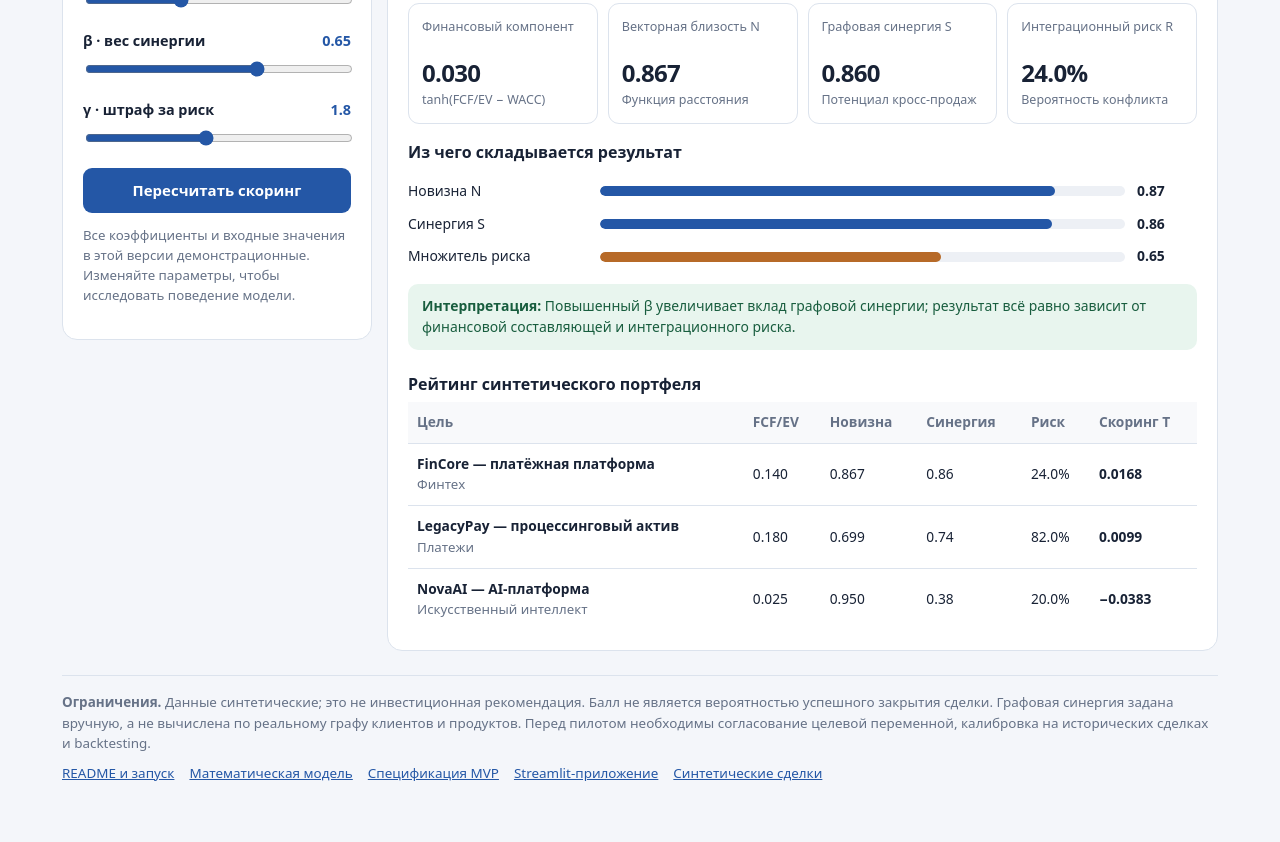
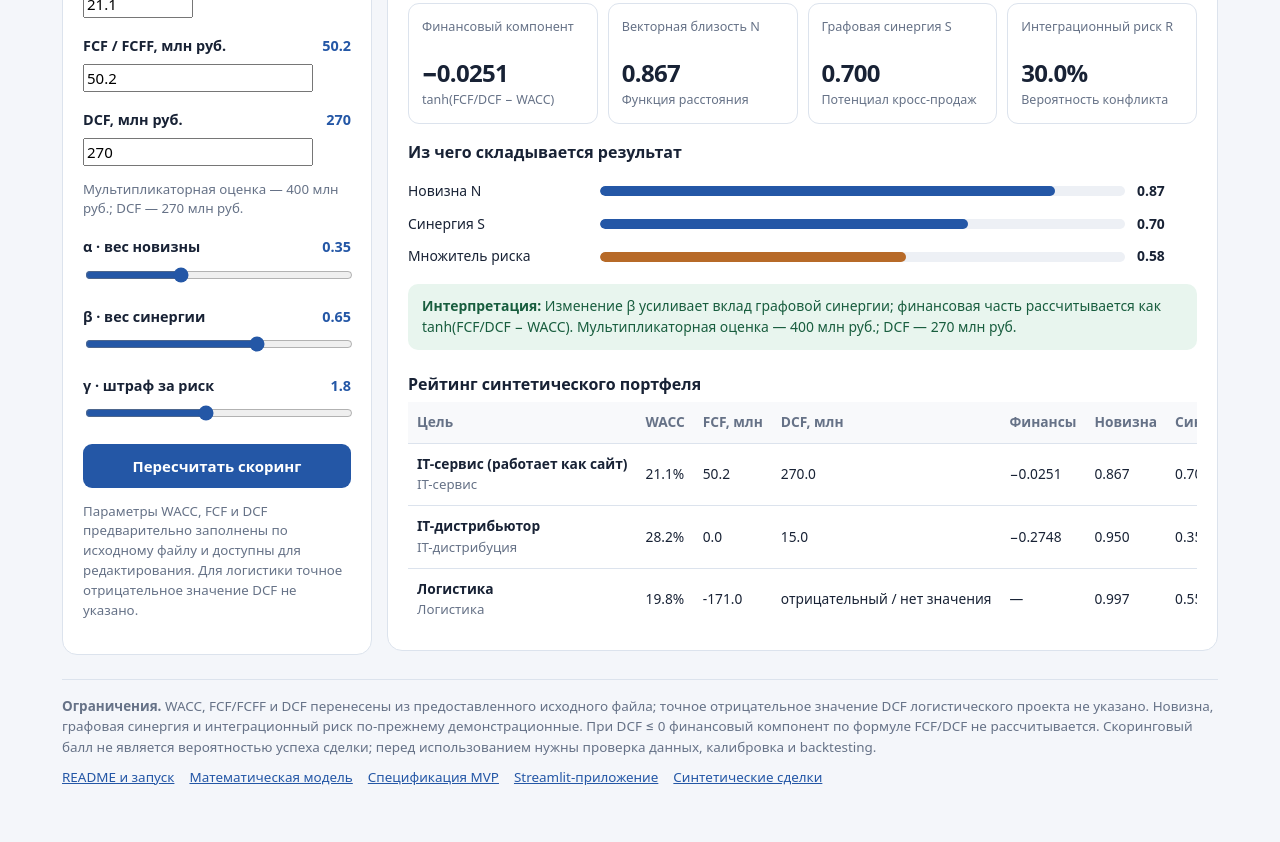
Before and after one commit to avladova/M-A-ranking, a plain HTML site: page index.html in a window 1280 px wide. Shown: the part 609-1451 px from the top of the page. Drawn offline with Linux system fonts and the light colour scheme.

Commit message:
Add editable real WACC FCF DCF inputs for three M&A projects

```diff
--- a/index.html
+++ b/index.html
@@ -2,7 +2,7 @@
 <html lang="ru">
 <head>
 <meta charset="utf-8"><meta name="viewport" content="width=device-width, initial-scale=1">
-<meta name="description" content="Интерактивная демонстрация векторного M&A-скоринга: финансовый компонент, новизна, синергия и интеграционный риск.">
+<meta name="description" content="Интерактивная модель M&A: реальные параметры WACC, FCF и DCF для трёх бизнес-проектов.">
 <title>M&A Vector Scoring — интерактивный MVP</title>
 <style>
 :root{--bg:#f4f6fa;--paper:#fff;--ink:#182235;--muted:#667287;--line:#dce3ed;--blue:#2457a6;--bluebg:#eaf1ff;--green:#176b48;--greenbg:#e8f5ee;--amber:#8b5b0b;--amberbg:#fff3d9;--red:#9f3434;--redbg:#fff0ef}
@@ -10,9 +10,9 @@
 </style>
 </head>
 <body><main class="wrap">
-<div class="head"><div class="eyebrow">Газпромбанк.Тех · Финтех.Наука</div><span class="pill">MVP · синтетические данные</span></div>
+<div class="head"><div class="eyebrow">Газпромбанк.Тех · Финтех.Наука</div><span class="pill">MVP · параметры из исходного файла</span></div>
 <h1>Векторный скоринг M&amp;A-сделок</h1>
-<p class="lead">Интерактивная проверка математической модели: финансовая составляющая, векторная новизна, графовая синергия и экспоненциальный штраф за интеграционный риск. Выберите сценарий и посмотрите, как меняется рейтинг.</p>
+<p class="lead">Интерактивная проверка модели на трёх реальных бизнес-кейсах из исходного файла. Выберите проект, изменяйте WACC, FCF и DCF, а также стратегические коэффициенты α, β и γ. Все денежные значения вводятся в млн руб.</p>
 <div class="scenarios" role="group" aria-label="Выберите сценарий">
 <button class="scenario active" data-s="bolt" aria-pressed="true"><span class="n">СЦЕНАРИЙ 01</span><strong>Bolt-on: синергия</strong><small>Расширение клиентской базы и потенциал кросс-продаж.</small></button>
 <button class="scenario" data-s="venture" aria-pressed="false"><span class="n">СЦЕНАРИЙ 02</span><strong>Венчурная технология</strong><small>Приоритет новизны и технологического потенциала.</small></button>
@@ -23,19 +23,22 @@
 <aside class="panel">
 <h2>Параметры расчёта</h2>
 <div class="field"><label for="deal">Цель M&amp;A</label><select id="deal"><option value="A">FinCore — платёжная платформа</option><option value="B">NovaAI — AI-платформа</option><option value="C">LegacyPay — процессинговый актив</option></select></div>
+<div class="field"><label for="wacc">WACC, % <output id="waccOut">—</output></label><input id="wacc" type="number" min="0" max="100" step="0.1" value="21.1"></div>
+<div class="field"><label for="fcf">FCF / FCFF, млн руб. <output id="fcfOut">—</output></label><input id="fcf" type="number" step="0.1" value="50.2"></div>
+<div class="field"><label for="dcf">DCF, млн руб. <output id="dcfOut">—</output></label><input id="dcf" type="number" step="0.1" value="270"><p class="hint" id="dcfNote">DCF — оценка стоимости по дисконтированным денежным потокам.</p></div>
 <div class="field"><label for="alpha">α · вес новизны <output id="alphaOut">0.45</output></label><input id="alpha" type="range" min="0" max="1" step=".05" value=".45"></div>
 <div class="field"><label for="beta">β · вес синергии <output id="betaOut">0.55</output></label><input id="beta" type="range" min="0" max="1" step=".05" value=".55"></div>
 <div class="field"><label for="gamma">γ · штраф за риск <output id="gammaOut">1.8</output></label><input id="gamma" type="range" min="0" max="4" step=".1" value="1.8"></div>
 <div id="ddControls" class="field hide"><label for="evidence">Свидетельство Due Diligence</label><select id="evidence"><option value="it">Несовместимость критичной IT-системы</option><option value="license">Не подтверждена лицензия</option><option value="clear">Стоп-фактор не обнаружен</option></select><p class="hint">Свидетельство изменяет апостериорную вероятность конфликта по формуле Байеса.</p></div>
 <button class="btn" id="recalc">Пересчитать скоринг</button>
-<p class="hint">Все коэффициенты и входные значения в этой версии демонстрационные. Изменяйте параметры, чтобы исследовать поведение модели.</p>
+<p class="hint">Параметры WACC, FCF и DCF предварительно заполнены по исходному файлу и доступны для редактирования. Для логистики точное отрицательное значение DCF не указано.</p>
 </aside>
 <section class="panel" aria-live="polite">
 <div class="eyebrow" id="scenarioEyebrow">СЦЕНАРИЙ 01</div><h2 id="scenarioTitle">Bolt-on: синергия</h2>
 <p class="hint" id="scenarioText">Повышаем относительный вес графовой синергии.</p>
 <div class="scoreline"><div><div class="hint">Итоговый скоринговый балл T</div><div class="scorebig" id="score">—</div></div><span id="status" class="status neutral">Расчёт</span></div>
 <div class="metrics">
-<div class="metric"><div class="label">Финансовый компонент</div><div class="value" id="financial">—</div><div class="sub">tanh(FCF/EV − WACC)</div></div>
+<div class="metric"><div class="label">Финансовый компонент</div><div class="value" id="financial">—</div><div class="sub">tanh(FCF/DCF − WACC)</div></div>
 <div class="metric"><div class="label">Векторная близость N</div><div class="value" id="novelty">—</div><div class="sub">Функция расстояния</div></div>
 <div class="metric"><div class="label">Графовая синергия S</div><div class="value" id="synergy">—</div><div class="sub">Потенциал кросс-продаж</div></div>
 <div class="metric"><div class="label">Интеграционный риск R</div><div class="value" id="riskValue">—</div><div class="sub">Вероятность конфликта</div></div>
@@ -52,18 +55,18 @@
 </div>
 <div class="notice"><b>Интерпретация:</b> <span id="interpretation">Результат зависит от выбранных параметров и синтетических входных данных.</span></div>
 <h3 style="margin-top:22px">Рейтинг синтетического портфеля</h3>
-<div class="tablewrap"><table><thead><tr><th>Цель</th><th>FCF/EV</th><th>Новизна</th><th>Синергия</th><th>Риск</th><th>Скоринг T</th></tr></thead><tbody id="portfolio"></tbody></table></div>
+<div class="tablewrap"><table><thead><tr><th>Цель</th><th>WACC</th><th>FCF, млн</th><th>DCF, млн</th><th>Финансы</th><th>Новизна</th><th>Синергия</th><th>Риск</th><th>Скоринг T</th></tr></thead><tbody id="portfolio"></tbody></table></div>
 </section>
 </div>
-<footer class="foot"><b>Ограничения.</b> Данные синтетические; это не инвестиционная рекомендация. Балл не является вероятностью успешного закрытия сделки. Графовая синергия задана вручную, а не вычислена по реальному графу клиентов и продуктов. Перед пилотом необходимы согласование целевой переменной, калибровка на исторических сделках и backtesting.
+<footer class="foot"><b>Ограничения.</b> WACC, FCF/FCFF и DCF перенесены из предоставленного исходного файла; точное отрицательное значение DCF логистического проекта не указано. Новизна, графовая синергия и интеграционный риск по-прежнему демонстрационные. При DCF ≤ 0 финансовый компонент по формуле FCF/DCF не рассчитывается. Скоринговый балл не является вероятностью успеха сделки; перед использованием нужны проверка данных, калибровка и backtesting.
 <div class="links"><a href="README.md">README и запуск</a><a href="docs/model.md">Математическая модель</a><a href="docs/mvp.md">Спецификация MVP</a><a href="demo/app.py">Streamlit-приложение</a><a href="data/deals.json">Синтетические сделки</a></div>
 </footer>
 </main>
 <script>
 const deals={
- A:{id:"TARGET-A",name:"FinCore — платёжная платформа",sector:"Финтех",desc:"Платёжная инфраструктура для корпоративных клиентов; API и расчётные сервисы.",fcf:.14,wacc:.11,d:.8,sigma:1.5,synergy:.86,risk:.24,alpha:.45,beta:.55,gamma:1.8},
- B:{id:"TARGET-B",name:"NovaAI — AI-платформа",sector:"Искусственный интеллект",desc:"Технологическая платформа анализа документов и интеллектуальной автоматизации.",fcf:.025,wacc:.12,d:.45,sigma:1.4,synergy:.38,risk:.20,alpha:.8,beta:.2,gamma:1.2},
- C:{id:"TARGET-C",name:"LegacyPay — процессинговый актив",sector:"Платежи",desc:"Зрелая процессинговая платформа с большой клиентской базой и сложным технологическим контуром.",fcf:.18,wacc:.12,d:1.1,sigma:1.3,synergy:.74,risk:.82,alpha:.3,beta:.7,gamma:2.2}
+ A:{id:"PROJECT-IT-SERVICE",name:"IT-сервис (работает как сайт)",sector:"IT-сервис",desc:"FCF 50,2 млн руб.; DCF 270 млн руб.; мультипликаторная оценка 400 млн руб.",fcfMln:50.2,waccPct:21.1,dcfMln:270,d:.8,sigma:1.5,synergy:.70,risk:.30,alpha:.45,beta:.55,gamma:1.8,valuationNote:"Мультипликаторная оценка — 400 млн руб.; DCF — 270 млн руб."},
+ B:{id:"PROJECT-IT-DISTRIBUTOR",name:"IT-дистрибьютор",sector:"IT-дистрибуция",desc:"FCF 0; DCF 15 млн руб.; запрос продавца 150 млн руб.",fcfMln:0,waccPct:28.2,dcfMln:15,d:.45,sigma:1.4,synergy:.35,risk:.65,alpha:.8,beta:.2,gamma:1.2,valuationNote:"Запрос продавца — 150 млн руб.; DCF — 15 млн руб."},
+ C:{id:"PROJECT-LOGISTICS",name:"Логистика",sector:"Логистика",desc:"FCFF −171 млн руб.; DCF отрицательный (точная сумма не указана); мультипликаторная оценка 4,5 млрд руб.; долг около 4 млрд руб.",fcfMln:-171,waccPct:19.8,dcfMln:null,d:.1,sigma:1.3,synergy:.55,risk:.85,alpha:.3,beta:.7,gamma:2.2,valuationNote:"DCF отрицательный, точная сумма не указана. Мультипликаторная оценка — 4,5 млрд руб.; долг — около 4 млрд руб."}
 };
 const scenarios={
  bolt:{eyebrow:"СЦЕНАРИЙ 01",title:"Bolt-on: синергия",text:"Стратегия делает акцент на расширении клиентской базы и кросс-продажах.",deal:"A",a:.35,b:.65,g:1.8},
@@ -80,29 +83,33 @@ let current="bolt";
 const $=id=>document.getElementById(id);
 function clamp(x){return Math.max(0,Math.min(1,x))}
 function bayes(p,se,fp,pos){const n=pos?p*se:p*(1-se);const d=n+(1-p)*(pos?fp:1-fp);return d===0?p:n/d}
-function calc(d,a,b,g,r=d.risk){const f=Math.tanh(d.fcf-d.wacc);const n=Math.exp(-(d.d*d.d)/(2*d.sigma*d.sigma));const s=clamp(d.synergy);const mult=Math.exp(-g*clamp(r));return {f,n,s,r:clamp(r),mult,score:f*(a*n+b*s)*mult}}
-function fmt(x){return (x<0?"−":"")+Math.abs(x).toFixed(4)}
+function calc(d,a,b,g,r=d.risk){const f=(d.dcfMln!==null && d.dcfMln>0)?Math.tanh(d.fcfMln/d.dcfMln-d.waccPct/100):null;const n=Math.exp(-(d.d*d.d)/(2*d.sigma*d.sigma));const s=clamp(d.synergy);const mult=Math.exp(-g*clamp(r));return {f,n,s,r:clamp(r),mult,score:f===null?null:f*(a*n+b*s)*mult}}
+function fmt(x){return x===null||!Number.isFinite(x)?"—":(x<0?"−":"")+Math.abs(x).toFixed(4)}
 function pct(x){return (x*100).toFixed(1)+"%"}
+function loadDealInputs(){const d=deals[$("deal").value];$("wacc").value=d.waccPct;$("fcf").value=d.fcfMln;$("dcf").value=d.dcfMln===null?"":d.dcfMln;$("dcfNote").textContent=d.valuationNote}
+function syncDealInputs(d){d.waccPct=Number($("wacc").value);d.fcfMln=Number($("fcf").value);d.dcfMln=$("dcf").value.trim()===""?null:Number($("dcf").value);$("waccOut").textContent=d.waccPct.toFixed(1)+"%";$("fcfOut").textContent=String(d.fcfMln);$("dcfOut").textContent=d.dcfMln===null?"не задан":String(d.dcfMln)}
 function render(){
  const cfg=scenarios[current],d=deals[$("deal").value],a=+$("alpha").value,b=+$("beta").value,g=+$("gamma").value;
+ syncDealInputs(d);
  $("alphaOut").textContent=a.toFixed(2);$("betaOut").textContent=b.toFixed(2);$("gammaOut").textContent=g.toFixed(1);
  let risk=d.risk,prior=risk,post=risk,ev=null;
  const isDD=current==="dd";$("ddControls").classList.toggle("hide",!isDD);$("ddPanel").classList.toggle("hide",!isDD);
  if(isDD){ev=evidence[$("evidence").value];prior=ev.p;post=bayes(prior,ev.se,ev.fp,ev.pos);risk=post}
  const r=calc(d,a,b,g,risk);
  $("scenarioEyebrow").textContent=cfg.eyebrow;$("scenarioTitle").textContent=cfg.title;$("scenarioText").textContent=cfg.text;
- $("score").textContent=fmt(r.score);$("financial").textContent=r.f.toFixed(3);$("novelty").textContent=r.n.toFixed(3);$("synergy").textContent=r.s.toFixed(3);$("riskValue").textContent=pct(r.r);
- const st=$("status");st.className="status "+(r.score>0.02?"positive":r.score<0?"negative":"neutral");st.textContent=r.score>0.02?"Положительный модельный балл":r.score<0?"Отрицательный модельный балл":"Низкий / около нуля";
+ $("score").textContent=fmt(r.score);$("financial").textContent=fmt(r.f);$("novelty").textContent=r.n.toFixed(3);$("synergy").textContent=r.s.toFixed(3);$("riskValue").textContent=pct(r.r);
+ const st=$("status");st.className="status "+(r.score===null?"neutral":r.score>0.02?"positive":r.score<0?"negative":"neutral");st.textContent=r.score===null?"Финансовая оценка недоступна":r.score>0.02?"Положительный модельный балл":r.score<0?"Отрицательный модельный балл":"Низкий / около нуля";
  $("noveltyBar").style.width=pct(r.n);$("noveltyBarText").textContent=r.n.toFixed(2);$("synergyBar").style.width=pct(r.s);$("synergyBarText").textContent=r.s.toFixed(2);$("riskBar").style.width=pct(r.mult);$("riskBarText").textContent=r.mult.toFixed(2);
  if(isDD){$("prior").textContent=pct(prior);$("posterior").textContent=pct(post);$("posteriorNote").textContent=(post>=prior?"Риск повысился":"Риск снизился")+" · "+ev.name;$("interpretation").textContent=ev.desc+" Модельный балл после обновления: "+fmt(r.score)+"."}
+ else if(r.score===null){$("interpretation").textContent="Для выбранного проекта DCF не задан или не положителен. При DCF ≤ 0 отношение FCF/DCF не используется: финансовый компонент и итоговый скоринговый балл не рассчитываются. Укажите корректную положительную оценку DCF, если она доступна."}
  else if(current==="risk"){$("interpretation").textContent="При прочих равных высокий R уменьшает exp(−γR), поэтому интеграционный риск снижает итоговый балл."}
- else if(current==="venture"){$("interpretation").textContent="Увеличение α усиливает векторный компонент, но не отменяет отрицательный финансовый компонент при заданных входных значениях."}
- else{$("interpretation").textContent="Повышенный β увеличивает вклад графовой синергии; результат всё равно зависит от финансовой составляющей и интеграционного риска."}
- const rows=Object.values(deals).map(x=>{const z=calc(x,a,b,g);return {...x,z}}).sort((x,y)=>y.z.score-x.z.score);
- $("portfolio").innerHTML=rows.map(x=>'<tr><td><b>'+x.name+'</b><br><span class="hint">'+x.sector+'</span></td><td>'+x.fcf.toFixed(3)+'</td><td>'+x.z.n.toFixed(3)+'</td><td>'+x.z.s.toFixed(2)+'</td><td>'+pct(x.z.r)+'</td><td><b>'+fmt(x.z.score)+'</b></td></tr>').join("");
+ else if(current==="venture"){$("interpretation").textContent="Увеличение α усиливает векторный компонент. Финансовая часть рассчитывается как tanh(FCF/DCF − WACC)."}
+ else{$("interpretation").textContent="Изменение β усиливает вклад графовой синергии; финансовая часть рассчитывается как tanh(FCF/DCF − WACC). "+d.valuationNote}
+ const rows=Object.values(deals).map(x=>{const z=calc(x,a,b,g);return {...x,z}}).sort((x,y)=>(y.z.score??-Infinity)-(x.z.score??-Infinity));
+ $("portfolio").innerHTML=rows.map(x=>'<tr><td><b>'+x.name+'</b><br><span class="hint">'+x.sector+'</span></td><td>'+x.waccPct.toFixed(1)+'%</td><td>'+x.fcfMln.toFixed(1)+'</td><td>'+(x.dcfMln===null?"отрицательный / нет значения":x.dcfMln.toFixed(1))+'</td><td>'+fmt(x.z.f)+'</td><td>'+x.z.n.toFixed(3)+'</td><td>'+x.z.s.toFixed(2)+'</td><td>'+pct(x.z.r)+'</td><td><b>'+fmt(x.z.score)+'</b></td></tr>').join("");
 }
-function choose(key){current=key;const c=scenarios[key];$("deal").value=c.deal;$("alpha").value=c.a;$("beta").value=c.b;$("gamma").value=c.g;document.querySelectorAll(".scenario").forEach(b=>{const active=b.dataset.s===key;b.classList.toggle("active",active);b.setAttribute("aria-pressed",String(active))});render()}
+function choose(key){current=key;const c=scenarios[key];$("deal").value=c.deal;loadDealInputs();$("alpha").value=c.a;$("beta").value=c.b;$("gamma").value=c.g;document.querySelectorAll(".scenario").forEach(b=>{const active=b.dataset.s===key;b.classList.toggle("active",active);b.setAttribute("aria-pressed",String(active))});render()}
 document.querySelectorAll(".scenario").forEach(b=>b.addEventListener("click",()=>choose(b.dataset.s)));
-["deal","alpha","beta","gamma","evidence"].forEach(id=>$(id).addEventListener("input",render));
+["alpha","beta","gamma","evidence","wacc","fcf","dcf"].forEach(id=>$(id).addEventListener("input",render));$("deal").addEventListener("change",()=>{loadDealInputs();render()});
 $("recalc").addEventListener("click",render);choose("bolt");
 </script></body></html>
```
